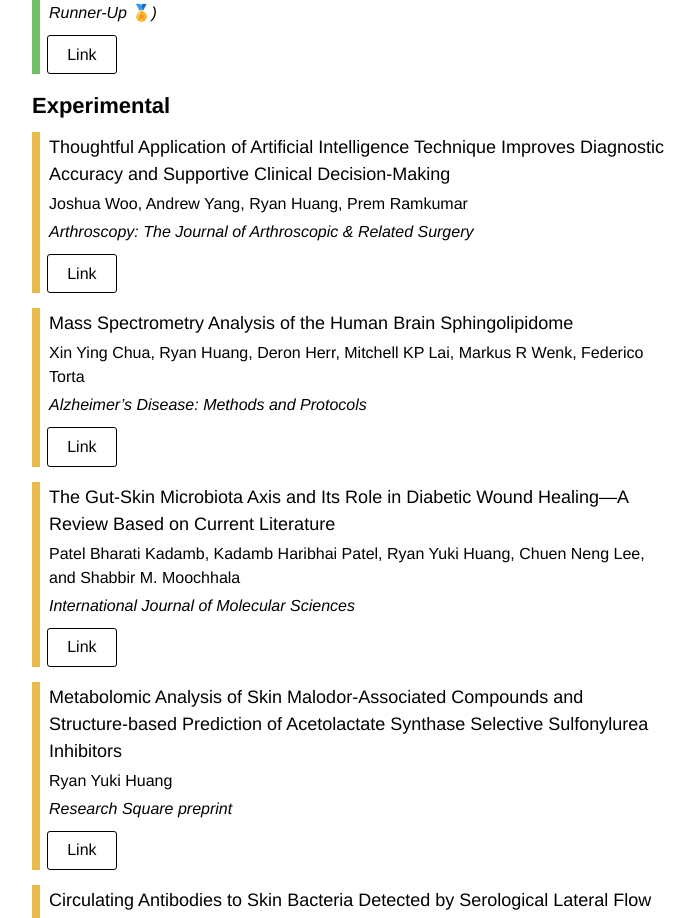
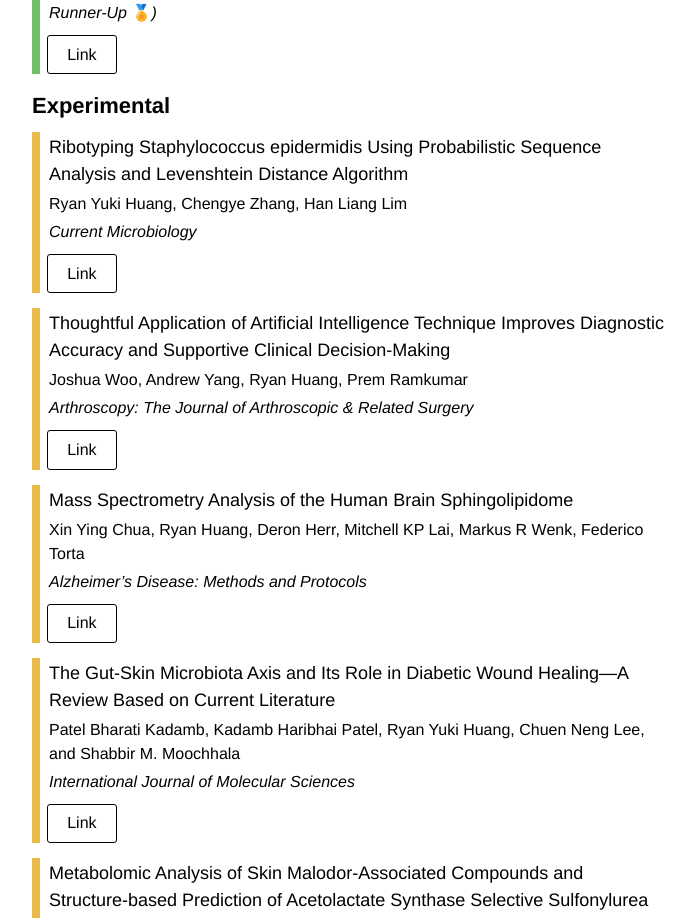
Before and after one commit to ryanhuang8/ryanhuang.dev, a React (Vite) app: page /research in a window 1280 px wide. Shown: the part 1002-1920 px from the top of the page, without its empty margins (298-993 px from the left). Built offline with nearby package versions, Linux system fonts and the light colour scheme; a web font is replaced by a local one.

Commit message:
feat: added new research paper

```diff
--- a/src/pages/Research.tsx
+++ b/src/pages/Research.tsx
@@ -51,6 +51,13 @@ function Research() {
           color="#72bf6a"
         />
         <div className="research-subtitle2">Experimental</div>
+        <ResearchBox
+          title="Ribotyping Staphylococcus epidermidis Using Probabilistic Sequence Analysis and Levenshtein Distance Algorithm"
+          authors={["Ryan Yuki Huang, Chengye Zhang, Han Liang Lim"]}
+          journal="Current Microbiology"
+          links={{ Link: "https://link.springer.com/article/10.1007/s00284-024-04057-1" }}
+          color="#e8bb4c"
+        />
         <ResearchBox
           title="Thoughtful Application of Artificial Intelligence Technique Improves Diagnostic Accuracy and Supportive Clinical Decision-Making"
           authors={["Joshua Woo, Andrew Yang, Ryan Huang, Prem Ramkumar"]}
```
